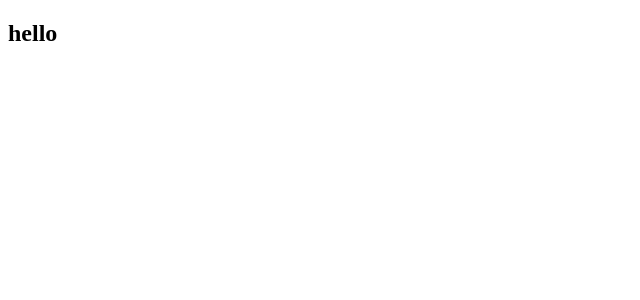
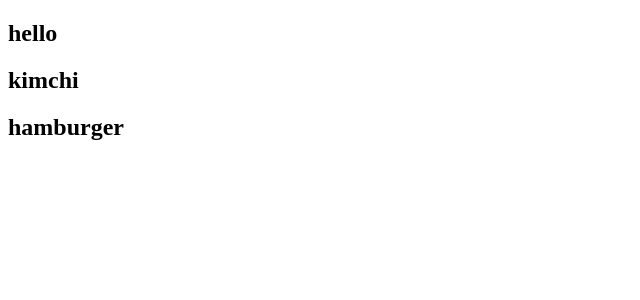
Before and after one commit to LeeYongWon/nomad-react-2019, a React (Create React App) app in the folder nomad-react-2019/: page / in a window 1280 px wide. Shown: the top 300 px of the page, without its empty margins (0-640 px from the left). Built offline with nearby package versions, Linux system fonts and the light colour scheme.

Commit message:
props 넘기는 방법 연습

```diff
--- a/nomad-react-2019/src/App.js
+++ b/nomad-react-2019/src/App.js
@@ -1,10 +1,23 @@
 import React from 'react';
 
+const food = [
+  { korean: "kimchi" }, { america: "hamburger" }
+]
+
+function Potato(props) {
+  console.log(props);
+  return (
+    <>
+      <h2>{props.korean}</h2>
+      <h2>{props.america}</h2>
+    </>
+  );
+}
 function App() {
   return (
     <div className="App">
       <h2>hello</h2>
-
+      <Potato korean={food[0].korean} america={food[1].america} />
     </div>
   );
 }
```
